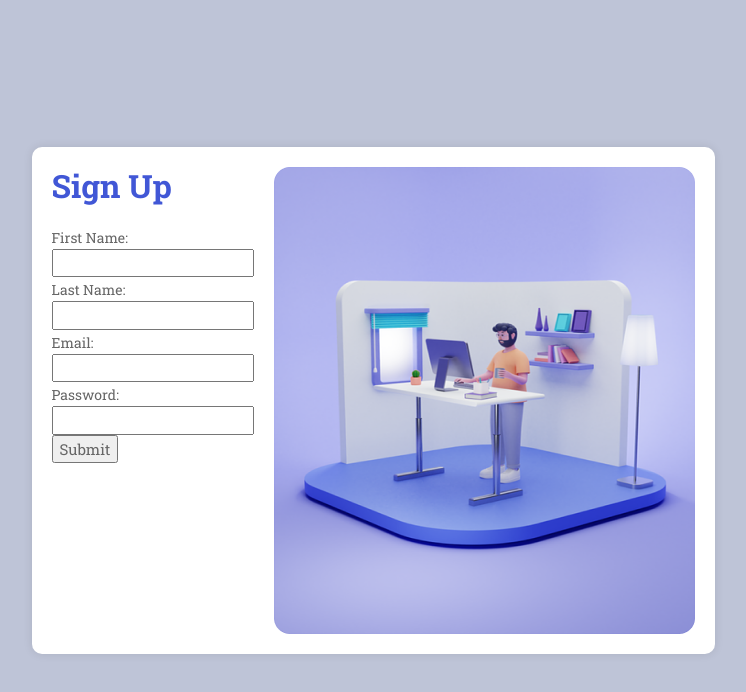
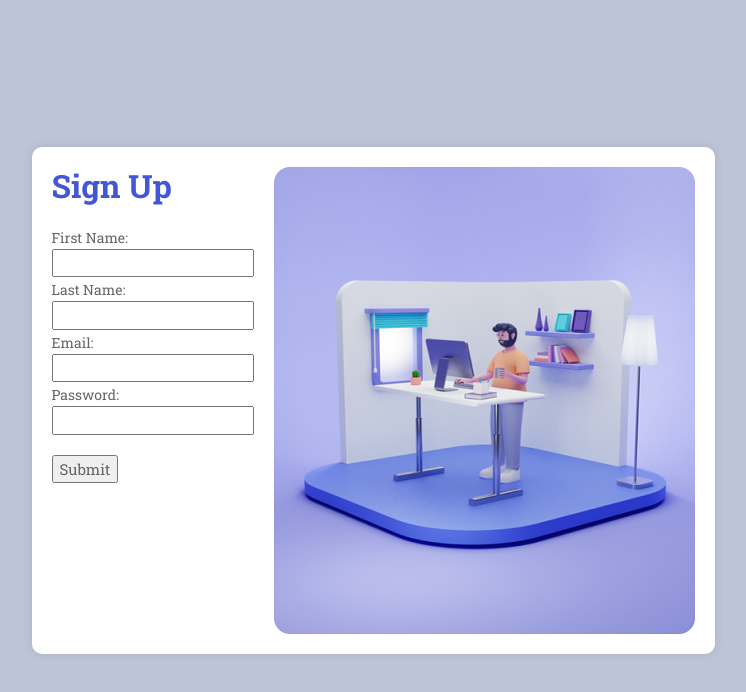
Before and after one commit to KarimHaddadi20/jobhunter, a Vue app: page /signup in a window 1280 px wide. Shown: the top 692 px of the page, without its empty margins (267-1013 px from the left). Built offline with nearby package versions, Linux system fonts and the light colour scheme.

Commit message:
Add margin-top to submit button in SignUp.vue

```diff
--- a/src/views/SignUp.vue
+++ b/src/views/SignUp.vue
@@ -82,5 +82,9 @@ h2 {
   color: #666; /* Adjust as needed */
 }
 
+.signup-container input[type="submit"] {
+  margin-top: 20px; /* Adjust as needed */
+
+}
 
 </style>
```
